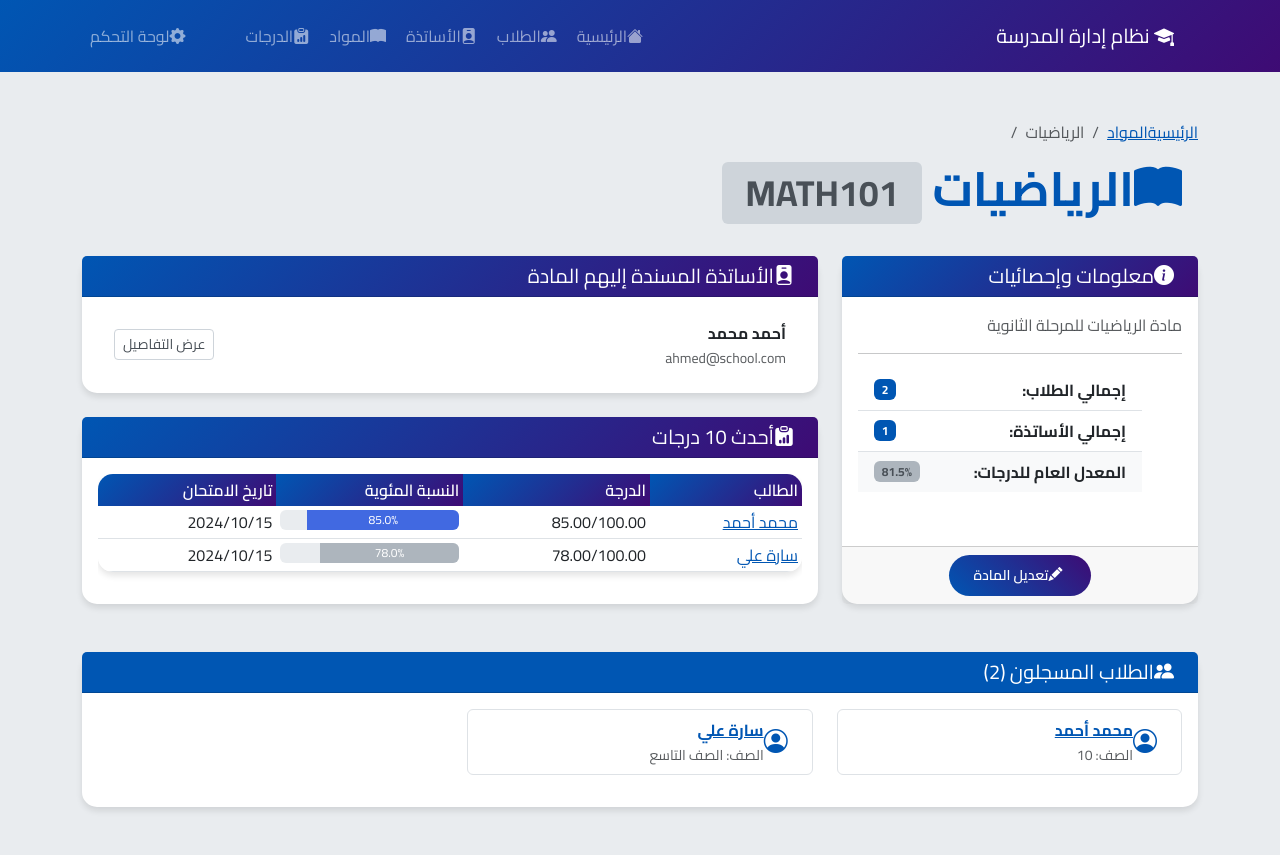
After one commit to Mohamedalkitony/M, a Django app: page /subjects/1/ in a window 1280 px wide. The commit adds this page. Run offline with Django 5.2, Linux system fonts and the light colour scheme; data comes from the database, SQL or seed files in the repository; both versions use the stored data as it was after the commit.

Commit message:
ui/ux update

```diff
--- a/students_teachers/templates/students_teachers/base.html
+++ b/students_teachers/templates/students_teachers/base.html
@@ -13,30 +13,40 @@
     <link href="https://fonts.googleapis.com/css2?family=Cairo:wght@300;400;600;700&display=swap" rel="stylesheet">
 
     <style>
+    /* ... (احتفاظ بالخط والأساسيات) ... */
     body {
         font-family: 'Cairo', sans-serif;
-            background-color: #f8f9fa;
-        }
-
-        .navbar-brand {
-            font-weight: 700;
-            font-size: 1.5rem;
+        /* تغيير الخلفية إلى لون رمادي/فضي فاتح جداً */
+        background-color: #e9ecef; /* لون فضي فاتح (Almost White/Light Gray) */
     }
 
     .card {
         border: none;
         border-radius: 15px;
+        /* الإبقاء على الظل الافتراضي لعمق الشكل */
         box-shadow: 0 4px 6px rgba(0, 0, 0, 0.1);
         transition: transform 0.3s ease, box-shadow 0.3s ease;
+        /* يمكن إضافة خلفية بيضاء أو رمادية خفيفة للبطاقات */
+        background-color: #ffffff;
     }
 
     .card:hover {
         transform: translateY(-5px);
+        /* تظليل أعمق عند التمرير */
         box-shadow: 0 8px 15px rgba(0, 0, 0, 0.2);
     }
 
+    /* تدرج الألوان الأساسي (الأزرق الملكي + البنفسجي الغامق)
+       لأنه قوي ومميز، وسنستخدمه في الشريط العلوي والزر الأساسي ورؤوس الجداول.
+    */
+    .primary-color-gradient {
+        /* تدرج الألوان الأساسي: أزرق ملكي إلى بنفسجي داكن */
+        background: linear-gradient(135deg, #0056b3 0%, #3e0b74 100%);
+    }
+
     .btn-primary {
-            background: linear-gradient(45deg, #007bff, #0056b3);
+        /* تطبيق التدرج على الأزرار الأساسية */
+        background: linear-gradient(45deg, #0056b3, #3e0b74);
         border: none;
         border-radius: 25px;
         padding: 10px 25px;
@@ -64,7 +76,8 @@
     }
 
     .navbar {
-            background: linear-gradient(135deg, #667eea 0%, #764ba2 100%);
+        /* تطبيق التدرج على شريط التنقل */
+        background: linear-gradient(135deg, #0056b3 0%, #3e0b74 100%);
         padding: 1rem 0;
     }
 
@@ -75,7 +88,8 @@
     }
 
     .table thead th {
-            background: linear-gradient(135deg, #667eea 0%, #764ba2 100%);
+        /* تطبيق التدرج على رأس الجدول */
+        background: linear-gradient(135deg, #0056b3 0%, #3e0b74 100%);
         color: white;
         border: none;
         font-weight: 600;
--- /dev/null
+++ b/students_teachers/templates/students_teachers/subject_detail.html
@@ -0,0 +1,189 @@
+{% extends 'students_teachers/base.html' %}
+
+{% block title %}{{ subject.name }} - تفاصيل المادة{% endblock %}
+
+{% block content %}
+<div class="row mb-4">
+    <div class="col-12">
+        <nav aria-label="breadcrumb">
+            <ol class="breadcrumb">
+                <li class="breadcrumb-item"><a href="{% url 'students_teachers:home' %}" style="color: #0056b3;">الرئيسية</a></li>
+                <li class="breadcrumb-item"><a href="{% url 'students_teachers:subjects_list' %}" style="color: #0056b3;">المواد</a></li>
+                <li class="breadcrumb-item active" aria-current="page">{{ subject.name }}</li>
+            </ol>
+        </nav>
+
+        <h1 class="display-5 fw-bold" style="color: #0056b3;">
+            <i class="bi bi-book-fill me-3"></i>{{ subject.name }}
+            <span class="badge" style="background-color: #ced4da; color: #495057;">{{ subject.code }}</span>
+        </h1>
+    </div>
+</div>
+
+<div class="row">
+    <div class="col-md-4 mb-4">
+        <div class="card h-100">
+            <div class="card-header text-white" style="background: linear-gradient(135deg, #0056b3 0%, #3e0b74 100%);">
+                <h5 class="mb-0">
+                    <i class="bi bi-info-circle-fill me-2"></i>معلومات وإحصائيات
+                </h5>
+            </div>
+            <div class="card-body">
+                <p class="card-text text-muted">
+                    {{ subject.description|default:"لا يوجد وصف تفصيلي لهذه المادة." }}
+                </p>
+
+                <hr>
+
+                <ul class="list-group list-group-flush">
+                    <li class="list-group-item d-flex justify-content-between align-items-center">
+                        <strong>إجمالي الطلاب:</strong>
+                        <span class="badge" style="background-color: #0056b3;">{{ students|length }}</span>
+                    </li>
+                    <li class="list-group-item d-flex justify-content-between align-items-center">
+                        <strong>إجمالي الأساتذة:</strong>
+                        <span class="badge" style="background-color: #0056b3;">{{ teachers|length }}</span>
+                    </li>
+                    {% if avg_grade is not None %}
+                    <li class="list-group-item d-flex justify-content-between align-items-center bg-light">
+                        <strong>المعدل العام للدرجات:</strong>
+                        <span class="badge" style="background-color: #adb5bd; color: #495057;">
+                            {{ avg_grade|floatformat:1 }}%
+                        </span>
+                    </li>
+                    {% endif %}
+                </ul>
+            </div>
+            <div class="card-footer text-center">
+                <a href="/admin/students_teachers/subject/{{ subject.id }}/change/" class="btn btn-primary btn-sm">
+                    <i class="bi bi-pencil-fill me-1"></i>تعديل المادة
+                </a>
+            </div>
+        </div>
+    </div>
+
+    <div class="col-md-8 mb-4">
+        <div class="card mb-4">
+            <div class="card-header text-white" style="background: linear-gradient(135deg, #0056b3 0%, #3e0b74 100%);">
+                <h5 class="mb-0">
+                    <i class="bi bi-person-badge-fill me-2"></i>الأساتذة المسندة إليهم المادة
+                </h5>
+            </div>
+            <div class="card-body">
+                {% if teachers %}
+                    <div class="list-group list-group-flush">
+                        {% for teacher in teachers %}
+                        <div class="list-group-item d-flex justify-content-between align-items-center">
+                            <div>
+                                <strong>{{ teacher.full_name }}</strong>
+                                <br>
+                                <small class="text-muted">{{ teacher.email|default:"لا يوجد بريد إلكتروني" }}</small>
+                            </div>
+                            <a href="{% url 'students_teachers:teacher_detail' teacher.id %}" class="btn btn-sm btn-outline-secondary" style="border-color: #ced4da; color: #495057;">
+                                عرض التفاصيل
+                            </a>
+                        </div>
+                        {% endfor %}
+                    </div>
+                {% else %}
+                    <p class="text-muted text-center">لا يوجد أساتذة مسندون لهذه المادة حالياً.</p>
+                {% endif %}
+            </div>
+        </div>
+
+        <div class="card">
+            <div class="card-header text-white" style="background: linear-gradient(135deg, #0056b3 0%, #3e0b74 100%);">
+                <h5 class="mb-0">
+                    <i class="bi bi-clipboard-data-fill me-2"></i>أحدث 10 درجات
+                </h5>
+            </div>
+            <div class="card-body">
+                {% if grades %}
+                    <div class="table-responsive">
+                        <table class="table table-sm table-hover">
+                            <thead>
+                                <tr>
+                                    <th>الطالب</th>
+                                    <th>الدرجة</th>
+                                    <th>النسبة المئوية</th>
+                                    <th>تاريخ الامتحان</th>
+                                </tr>
+                            </thead>
+                            <tbody>
+                                {% for grade in grades %}
+                                <tr>
+                                    <td>
+                                        <a href="{% url 'students_teachers:student_detail' grade.student.id %}" style="color: #0056b3;">
+                                            {{ grade.student.full_name }}
+                                        </a>
+                                    </td>
+                                    <td>{{ grade.grade }}/{{ grade.max_grade }}</td>
+                                    <td>
+                                        <div class="progress" style="height: 20px;">
+                                            <div class="progress-bar"
+                                                role="progressbar"
+                                                style="width: {{ grade.percentage }}%; background-color:
+                                                    {% if grade.percentage >= 90 %}#0056b3
+                                                    {% elif grade.percentage >= 80 %}#4169e1
+                                                    {% elif grade.percentage >= 70 %}#adb5bd
+                                                    {% else %}#dc3545{% endif %} !important;">
+                                                {{ grade.percentage|floatformat:1 }}%
+                                            </div>
+                                        </div>
+                                    </td>
+                                    <td>{{ grade.exam_date|date:"Y/m/d" }}</td>
+                                </tr>
+                                {% endfor %}
+                            </tbody>
+                        </table>
+                    </div>
+                    {% if grades|length == 10 %}
+                    <div class="text-center mt-3">
+                        <a href="{% url 'students_teachers:grades_list' %}?subject={{ subject.id }}" class="btn btn-sm btn-outline-secondary">
+                            عرض جميع الدرجات
+                        </a>
+                    </div>
+                    {% endif %}
+                {% else %}
+                    <p class="text-muted text-center">لا توجد درجات مسجلة لهذه المادة بعد.</p>
+                {% endif %}
+            </div>
+        </div>
+    </div>
+</div>
+
+<div class="row mt-4">
+    <div class="col-12">
+        <div class="card">
+            <div class="card-header text-white" style="background-color: #0056b3;">
+                <h5 class="mb-0">
+                    <i class="bi bi-people-fill me-2"></i>الطلاب المسجلون ({{ students|length }})
+                </h5>
+            </div>
+            <div class="card-body">
+                {% if students %}
+                    <div class="row">
+                        {% for student in students %}
+                        <div class="col-md-6 col-lg-4 mb-3">
+                            <div class="d-flex align-items-center p-2 border rounded">
+                                <i class="bi bi-person-circle me-3" style="font-size: 1.5rem; color: #0056b3;"></i>
+                                <div>
+                                    <strong class="d-block">
+                                        <a href="{% url 'students_teachers:student_detail' student.id %}" style="color: #0056b3;">
+                                            {{ student.full_name }}
+                                        </a>
+                                    </strong>
+                                    <small class="text-muted">الصف: {{ student.get_grade_display }}</small>
+                                </div>
+                            </div>
+                        </div>
+                        {% endfor %}
+                    </div>
+                {% else %}
+                    <p class="text-muted text-center">لا يوجد طلاب مسجلون في هذه المادة حالياً.</p>
+                {% endif %}
+            </div>
+        </div>
+    </div>
+</div>
+{% endblock %}
```
Also changed, not shown: other parts of students_teachers/templates/students_teachers/base.html (+16 -16 lines), students_teachers/templates/students_teachers/grades_list.html (+19 -23 lines), students_teachers/templates/students_teachers/home.html (+24 -24 lines), students_teachers/templates/students_teachers/student_detail.html (+18 -28 lines), students_teachers/templates/students_teachers/subjects_list.html (+8 -8 lines), students_teachers/templates/students_teachers/teacher_detail.html (added, +113 -0 lines), db.sqlite3. Lines whose indentation alone changed are shown as unchanged.
